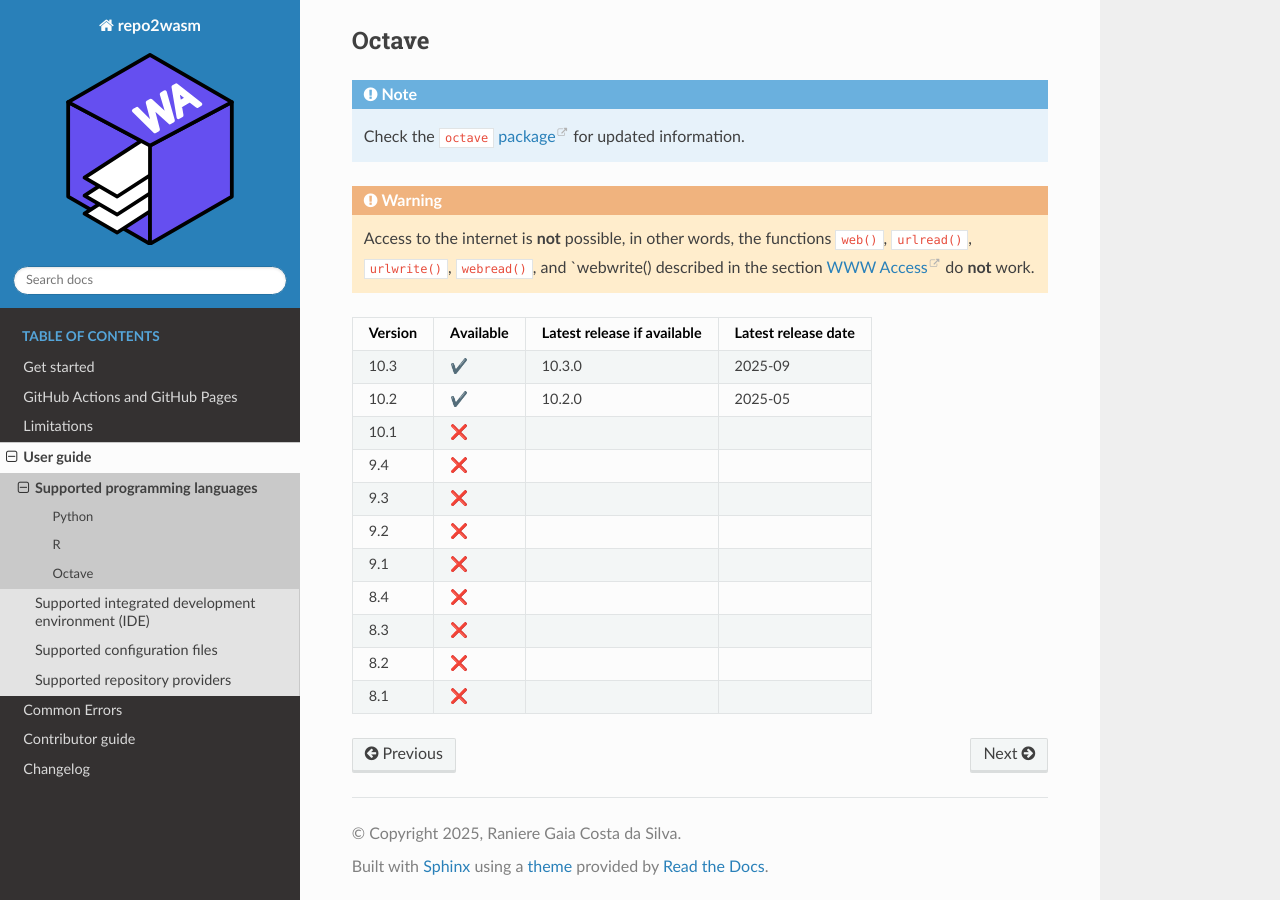
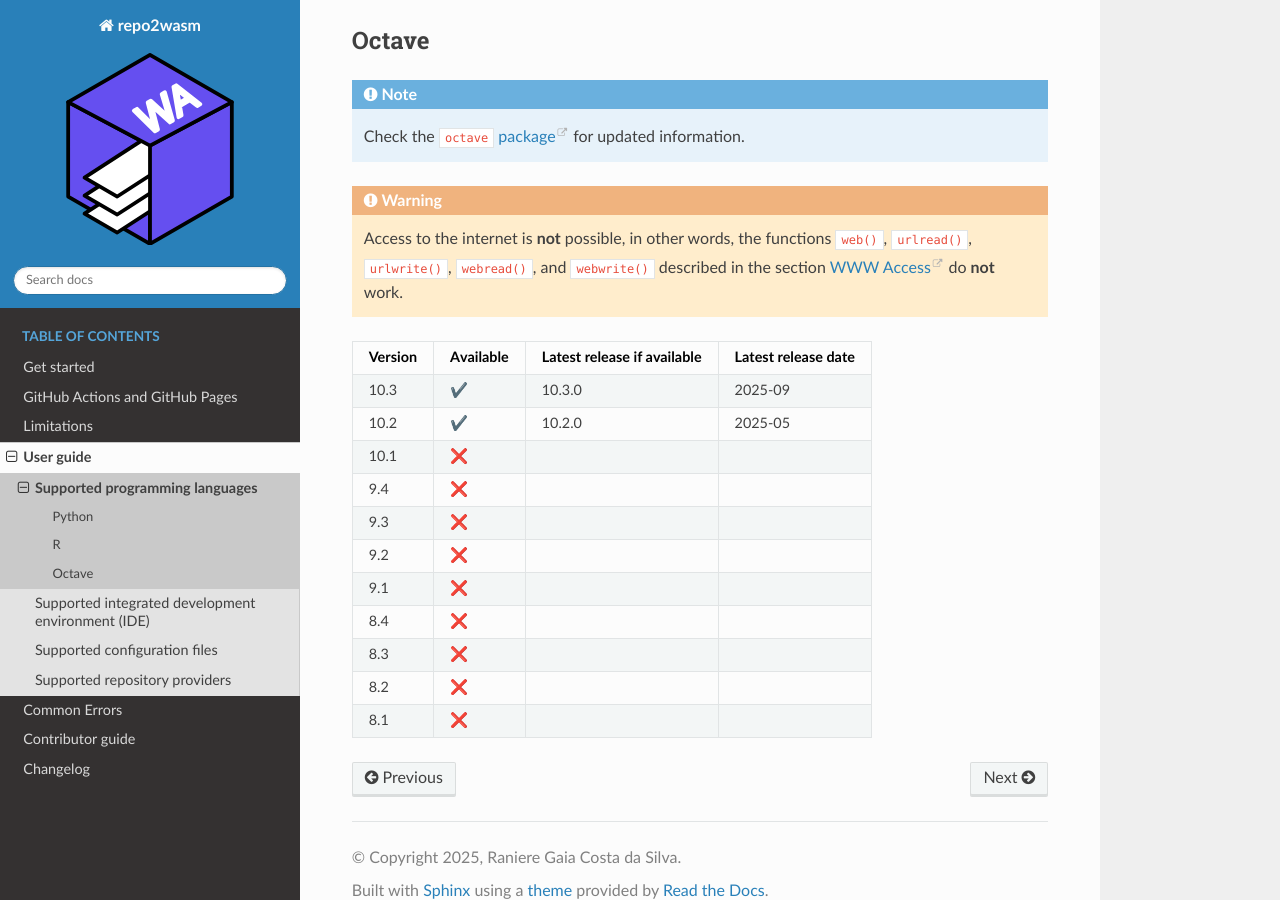
Before and after one commit to repo2wasm/repo2wasm-py, a Sphinx documentation site: the page built from docs/source/user-guide/supported-programming-languages.md, in a window 1280 px wide and 900 px high, scrolled down 1367 px. Built offline with Sphinx 7.4.7 and the Read the Docs theme 3.1.0, drawn with Linux system fonts in a browser that asks for light colours.

Commit message:
Fix typo in documentation

````diff
--- a/docs/source/user-guide/supported-programming-languages.md
+++ b/docs/source/user-guide/supported-programming-languages.md
@@ -50,7 +50,7 @@ Check the [`octave` package](https://prefix.dev/channels/emscripten-forge-dev/pa
 ```
 
 ```{warning}
-Access to the internet is **not** possible, in other words, the functions `web()`, `urlread()`, `urlwrite()`, `webread()`, and `webwrite() described in the section [WWW Access](https://docs.octave.org/latest/WWW-Access.html) do **not** work.
+Access to the internet is **not** possible, in other words, the functions `web()`, `urlread()`, `urlwrite()`, `webread()`, and `webwrite()` described in the section [WWW Access](https://docs.octave.org/latest/WWW-Access.html) do **not** work.
 ```
 
 | Version | Available | Latest release if available | Latest release date |
````
